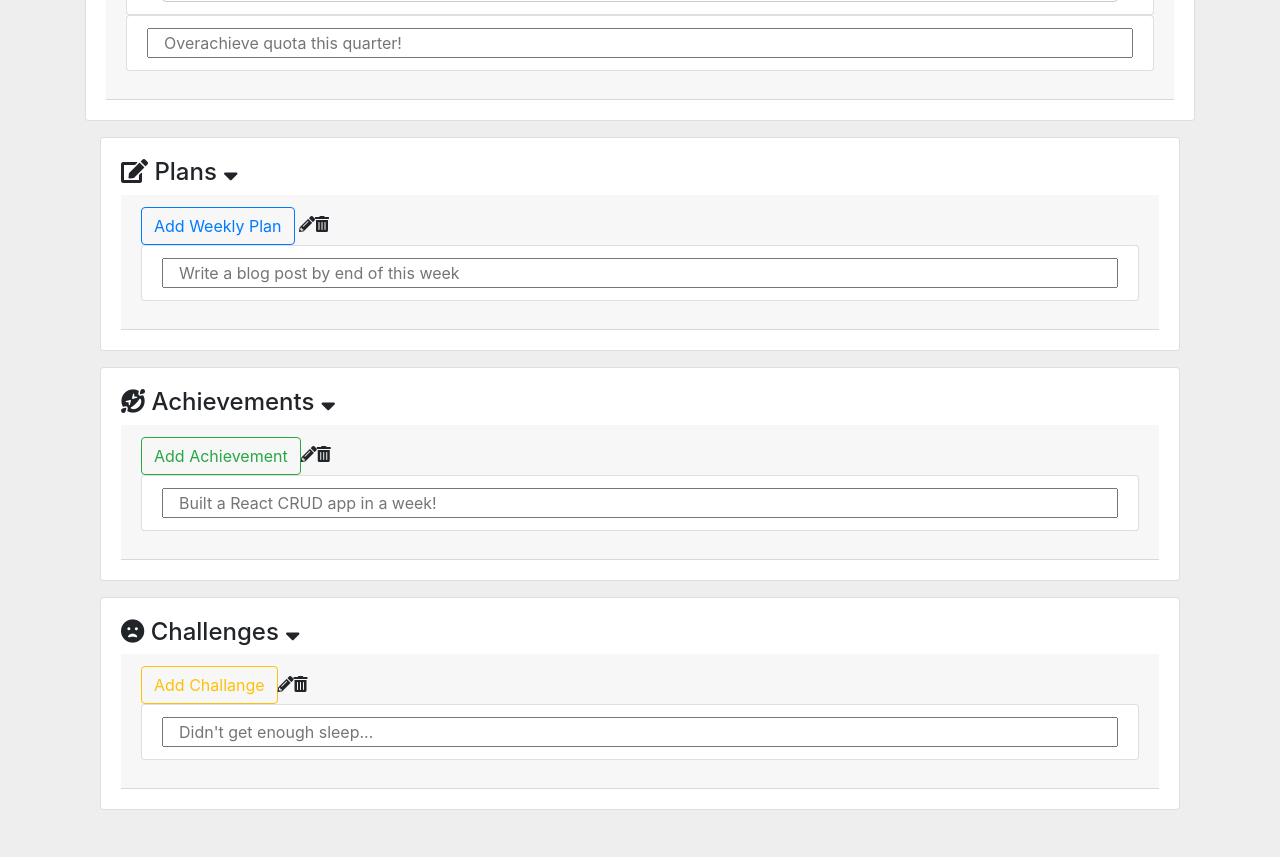
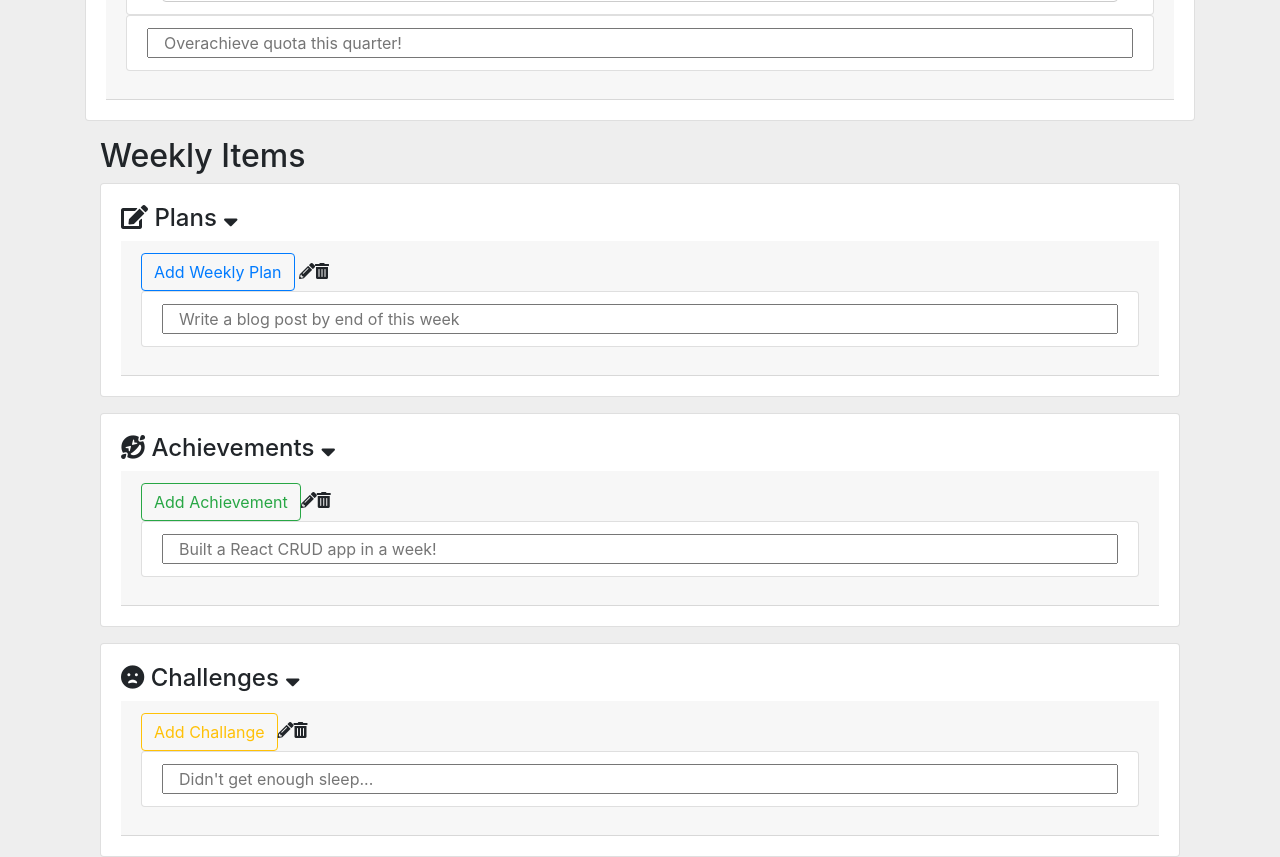
Before and after one commit to alexsjcho/smart-okr-react-redux-app, a React (Create React App) app: page / in a window 1280 px wide. Shown: the part 800-1657 px from the top of the page. Before the commit the page ends 1610 px from the top, so only its background shows below. Built offline with nearby package versions, Linux system fonts and the light colour scheme.

Commit message:
added Weekly Items h2

```diff
--- a/src/components/App.js
+++ b/src/components/App.js
@@ -23,6 +23,7 @@ class App extends Component {
           <KeyResult />
           <ObjectivesList />
           <div className="container">
+            <h2>Weekly Items</h2>
             <PlanList />
             <AchievementList />
             <ChallengeList />
```
